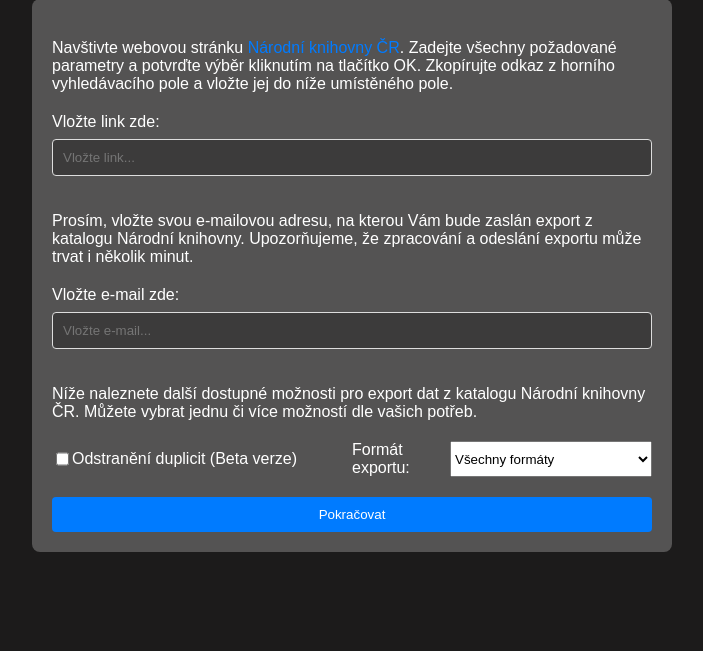
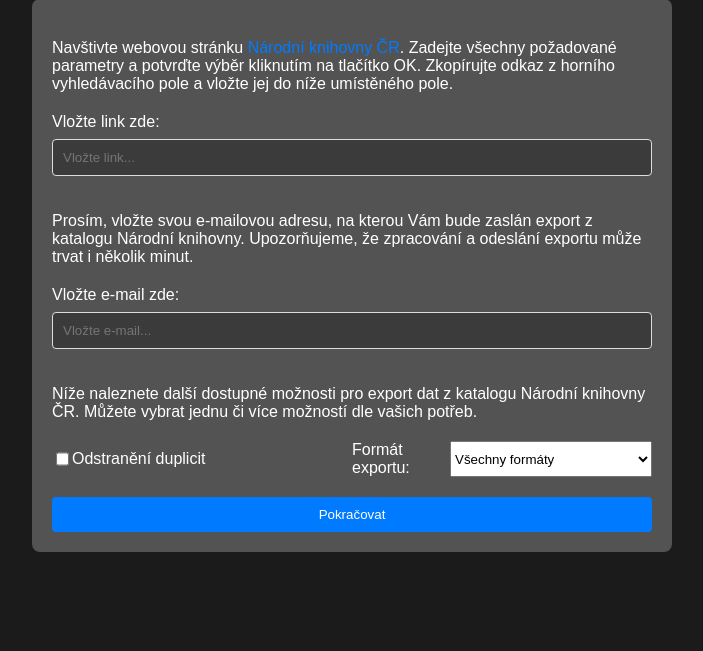
Before and after one commit to Boubik/CNLE, a Flask app: page / in a window 1280 px wide. Shown: the part 21-672 px from the top of the page, without its empty margins (288-991 px from the left). Run offline with Flask 3, Linux system fonts and the light colour scheme.

Commit message:
Update label for duplicate removal checkbox in home.html

```diff
--- a/templates/home.html
+++ b/templates/home.html
@@ -25,7 +25,7 @@
             <div class='options-container'>
                 <div class='options-container-left'>
                 <input type="checkbox" id="checkButton" name="deduplication" class="check-button">
-                <label for="checkButton" class="check-label">Odstranění duplicit (Beta verze)</label>
+                <label for="checkButton" class="check-label">Odstranění duplicit</label>
                 </div>
 
                 <div class='options-container-right'>
```
